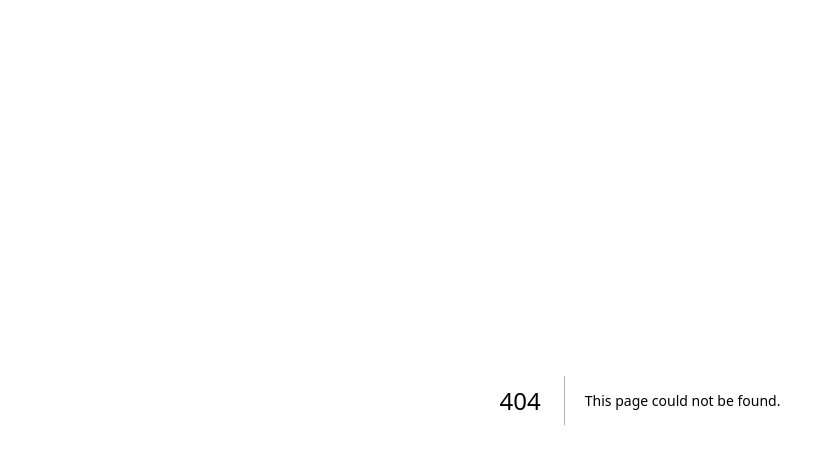
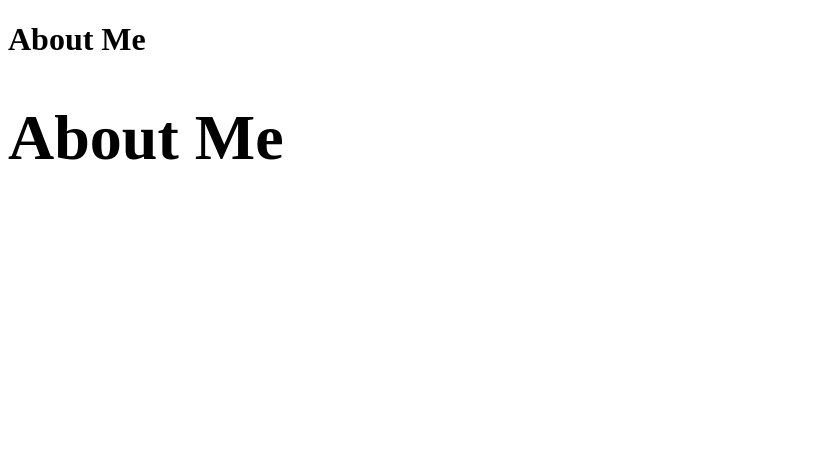
Before and after one commit to nile27/NEXT_JS_Practice, a Next.js app: page /about-us in a window 1280 px wide. Before the commit this address had no page. Shown: the top 464 px of the page, without its empty margins (0-835 px from the left). Built offline with nearby package versions, Linux system fonts and the light colour scheme.

Commit message:
router - 1

```diff
--- /dev/null
+++ b/app/about-us/components/avartar.tsx
@@ -0,0 +1,7 @@
+export default function Avartar() {
+  return (
+    <div>
+      <h1>About Me </h1>
+    </div>
+  );
+}
--- /dev/null
+++ b/app/about-us/page.tsx
@@ -0,0 +1,12 @@
+import Avartar from "./components/avartar";
+
+export default function AboutUs() {
+  return (
+    <div>
+      <h1>
+        About Me
+        <Avartar />{" "}
+      </h1>
+    </div>
+  );
+}
--- a/app/layout.tsx
+++ b/app/layout.tsx
@@ -1,16 +1,16 @@
 export const metadata = {
-  title: 'Next.js',
-  description: 'Generated by Next.js',
-}
+  title: "Next.js",
+  description: "Generated by Next.js",
+};
 
 export default function RootLayout({
   children,
 }: {
-  children: React.ReactNode
+  children: React.ReactNode;
 }) {
   return (
-    <html lang="en">
+    <html lang="ko">
       <body>{children}</body>
     </html>
-  )
+  );
 }
--- a/app/page.tsx
+++ b/app/page.tsx
@@ -1,3 +1,7 @@
 export default function Exfunc() {
-  return <h1>Hello world</h1>;
+  return (
+    <div>
+      <h1></h1>
+    </div>
+  );
 }
```
Also changed, not shown: app/about-us/company/page.tsx (added, +7 -0 lines), app/about-us/company/sales/page.tsx (added, +7 -0 lines).
